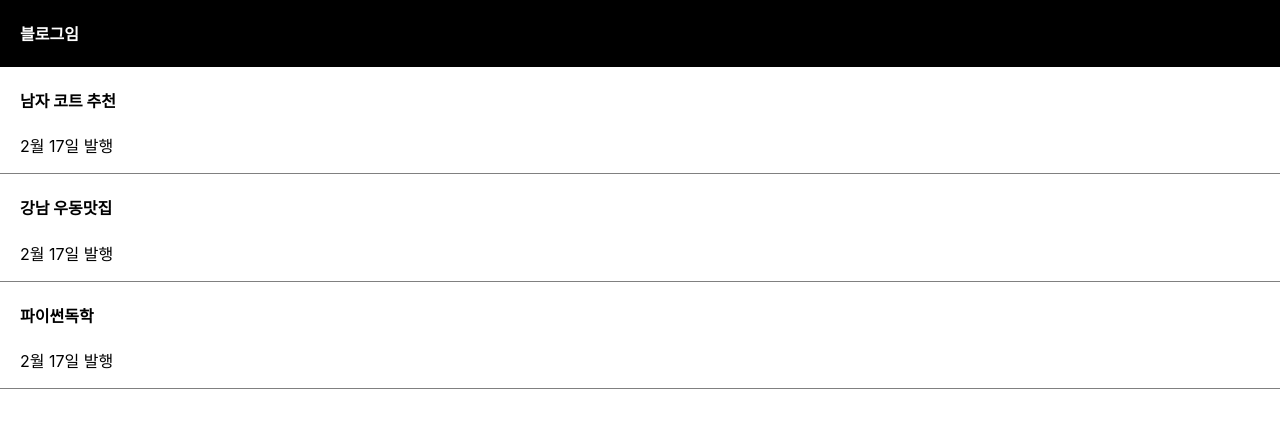
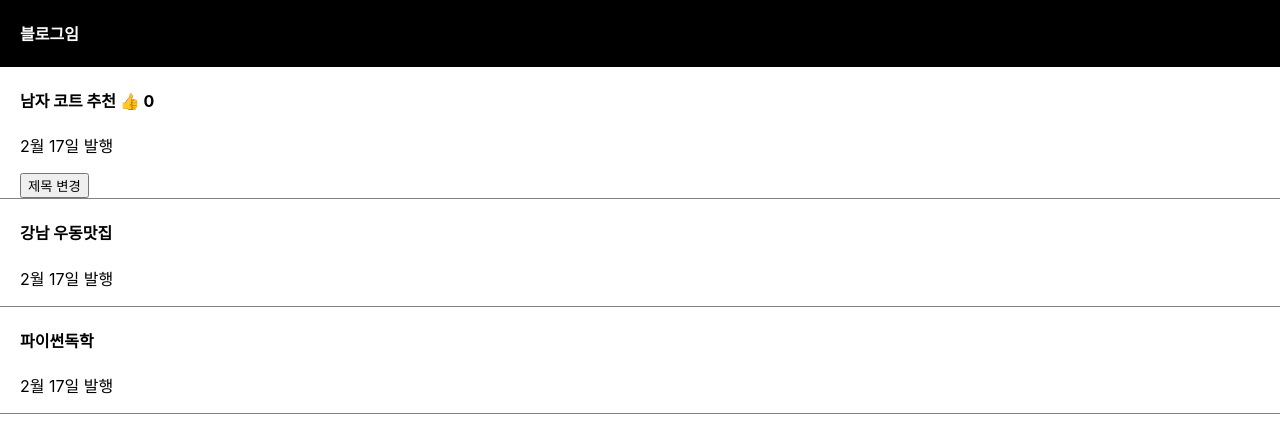
Before and after one commit to qudrn0501/apple-react, a React (Create React App) app: page / in a window 1280 px wide. Shown: the top 432 px of the page. Built offline with nearby package versions, Linux system fonts and the light colour scheme.

Commit message:
버튼에 기능개발을 해보자 & 리액트 state변경하는 법

```diff
--- a/src/App.js
+++ b/src/App.js
@@ -3,18 +3,24 @@ import { useState } from 'react';
 
 function App() {
   let post = '강남 우동 맛집';
-  let [글제목, b] = useState(['남자 코트 추천', '강남 우동맛집', '파이썬독학']);
+  let [글제목, 글제목변경] = useState(['남자 코트 추천', '강남 우동맛집', '파이썬독학']);
+  let [따봉, 따봉변경] = useState(0);
 
 
-  // 숙제:
+  // 숙제: 버튼 누르면 첫 글이 '여자코트 추천'으로 바뀌는 기능
   return (
     <div className='App'>
       <div className='black-nav'>
         <h4>블로그임</h4>
       </div>
       <div className='list'>
-        <h4>{글제목[0]}</h4>
+        <h4>{글제목[0]} <span onClick={()=>{따봉변경(따봉 + 1)}}>👍</span> {따봉} </h4>
         <p>2월 17일 발행</p>
+        <button onClick={()=>{
+          let copy = [...글제목];
+          copy[0] = '여자 코트 추천';
+          글제목변경(copy);
+        }}>제목 변경</button>
       </div>
       <div className='list'>
         <h4>{글제목[1]}</h4>
```
